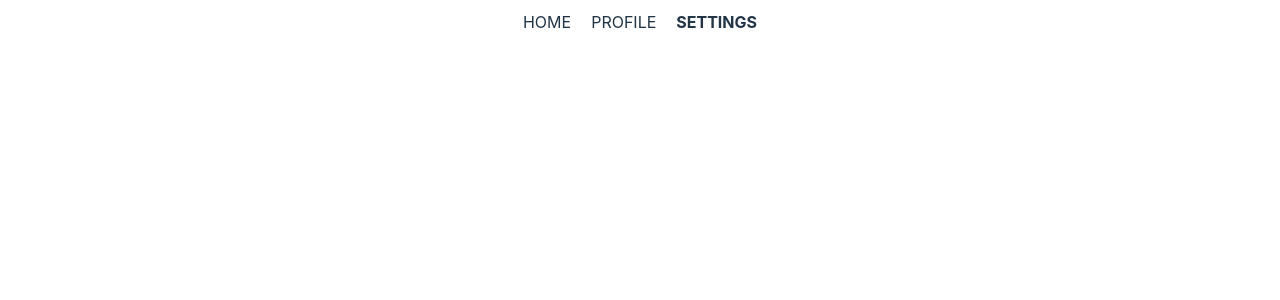
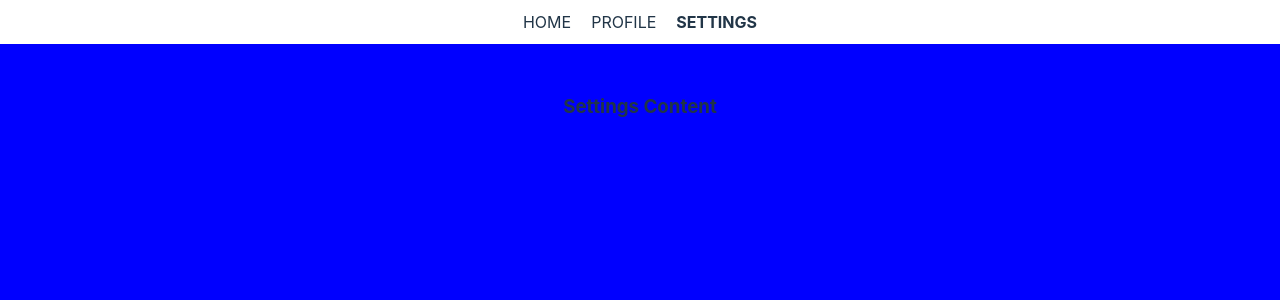
Before and after one commit to asjad-actalyst/flip-navigation, a React (Vite) app: page /settings in a window 1280 px wide. Shown: the top 300 px of the page. Built offline with nearby package versions, Linux system fonts and the light colour scheme.

Commit message:
vertical

```diff
--- a/src/components/TabSwitcher.jsx
+++ b/src/components/TabSwitcher.jsx
@@ -150,7 +150,7 @@ const TabSwitcher = ({ tabs }) => {
                         transform: `translateY(-${activeGroupIndex * 100}%)`,
                     }}
                 >
-                    {tabs[activeTabIndex].groups &&
+                    {tabs[activeTabIndex].groups ?
                         tabs[activeTabIndex].groups.map((group, index) => (
                             <div
                                 key={index}
@@ -158,14 +158,33 @@ const TabSwitcher = ({ tabs }) => {
                                     height: "100%",
                                     width: "100%",
                                     display: "flex",
-                                    alignItems: "center",
+                                    // alignItems: "center",
                                     justifyContent: "center",
                                     backgroundColor: currentGroup?.bg ? currentGroup.bg : currentTab.bg,
                                 }}
                             >
-                                {group.component}
+                                <h3 style={{ padding: "30px 0px" }}>
+                                    {group.component}
+                                </h3>
                             </div>
-                        ))}
+                        )) :
+                        <div
+
+                            style={{
+                                height: "100%",
+                                width: "100%",
+                                display: "flex",
+                                // alignItems: "center",
+                                justifyContent: "center",
+                                backgroundColor: tabs[activeTabIndex].bg,
+                            }}
+                        >
+                            <h3 style={{ padding: "30px 0px" }}>
+
+                                {tabs[activeTabIndex].component}
+                            </h3>
+                        </div>
+                    }
                 </div>
             </div>
         </div>
```
